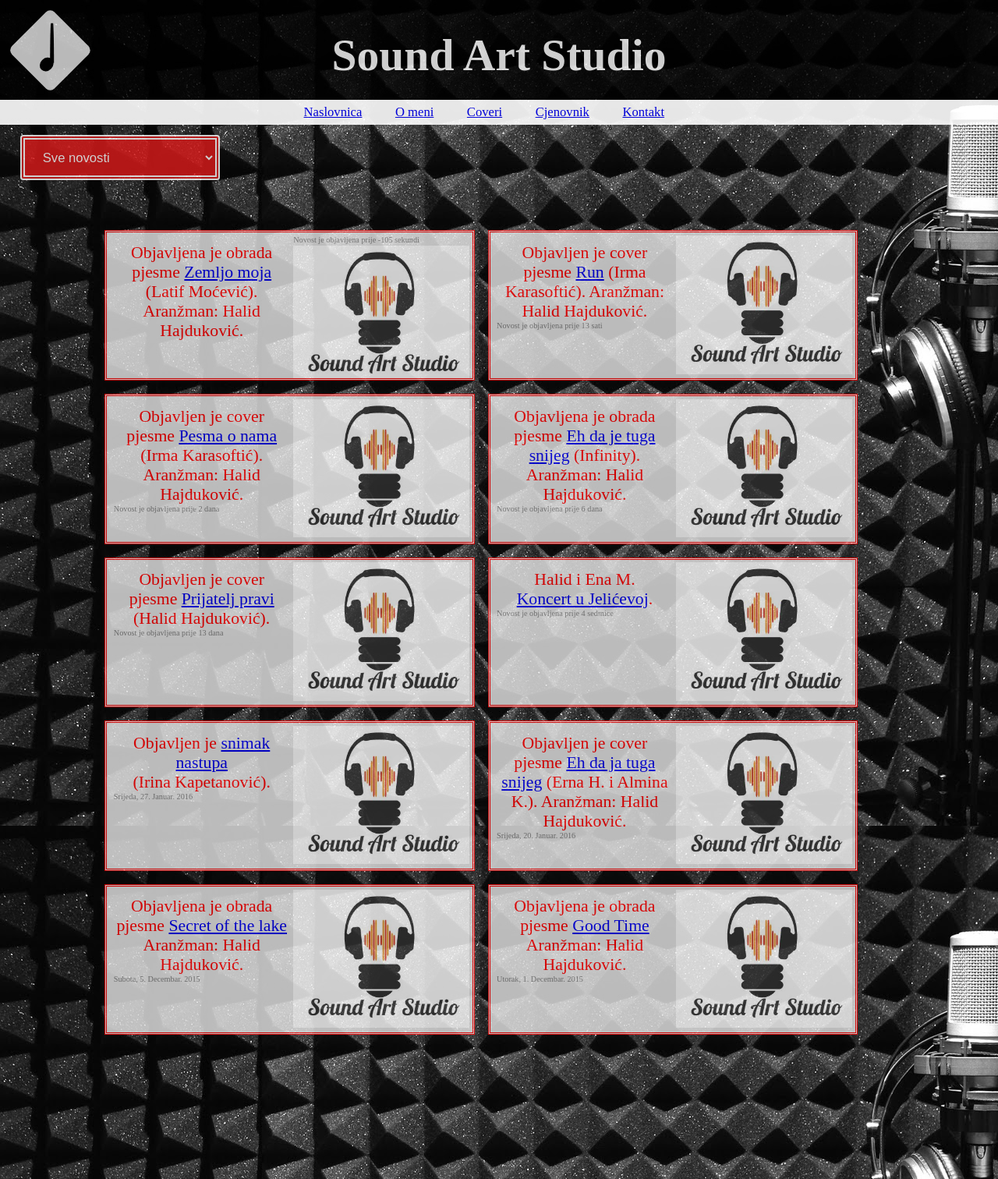
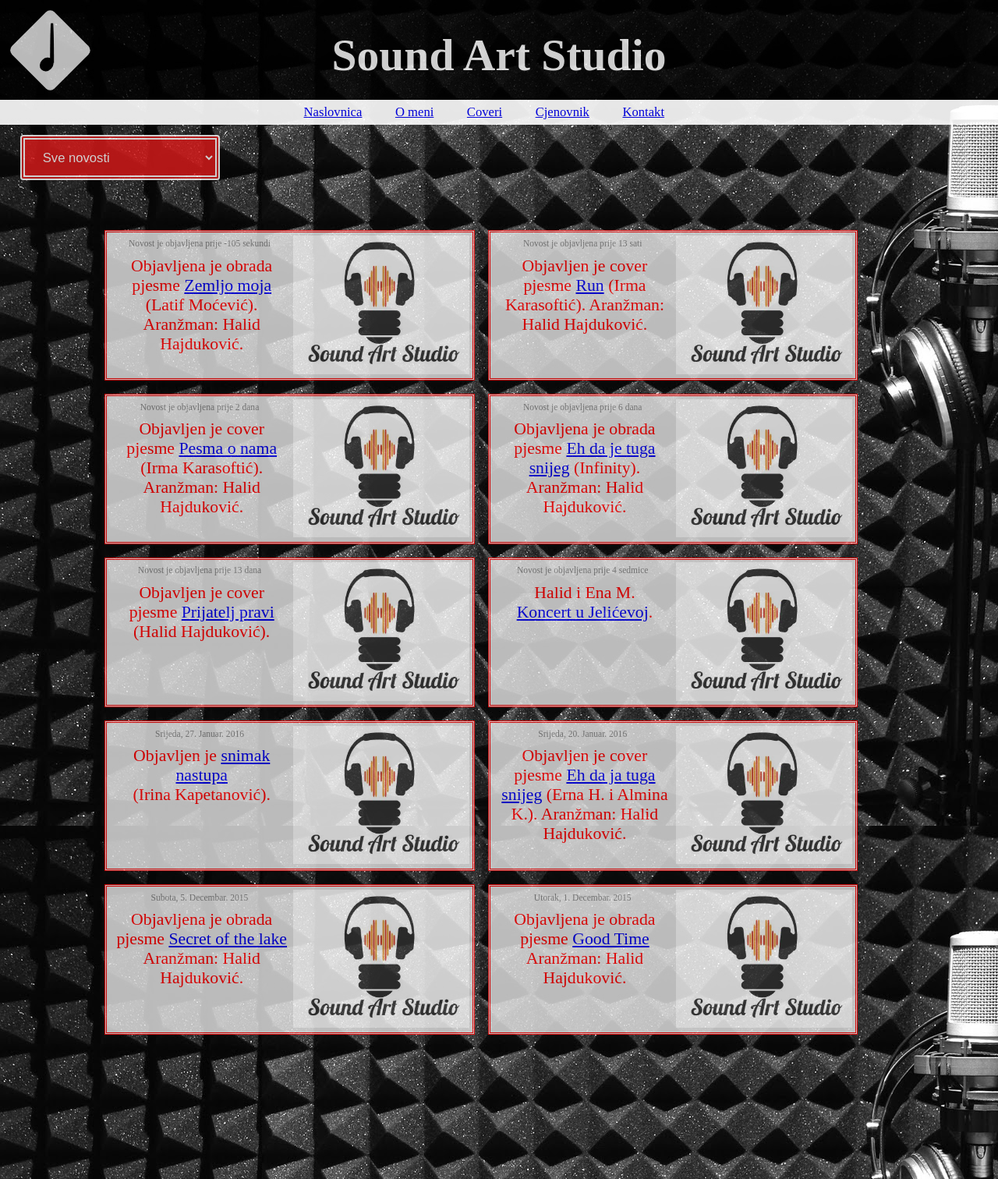
Before and after one commit to IrmaKarasoftic/MuzickiStudio, a PHP site: page / in a window 1280 px wide. Shown: the top 1512 px of the page at 78% size. Run offline with PHP 8.4, Linux system fonts and the light colour scheme; some web fonts are replaced.

Commit message:
Zavrsena spirala 2
Gotova spirala 2

```diff
--- a/index.html
+++ b/index.html
@@ -36,35 +36,36 @@
 
 				<div class="Red">
 					<div class="Novost">
-						<p> Objavljena je obrada pjesme
-							<a href="https://www.youtube.com/watch?v=En7SDhn48Us&feature=share" target=_blank>Zemljo moja</a> (Latif Moćević).
-							Aranžman: Halid Hajduković.<br></p>
-							<label class="vrijeme">April 2, 2016 21:02:59</label>
+						<div class="vrijeme">April 2, 2016 21:02:59</div>
+						<p>Objavljena je obrada pjesme
+							<a href="https://www.youtube.com/watch?v=En7SDhn48Us&feature=share" target=_blank>Zemljo moja</a> (Latif Moćević). Aranžman: Halid Hajduković.<br></p>
 							<label class="pomvrijeme">April 2, 2016 11:11:59</label>
 							<img src="Slike/sas.jpg" alt="Logo">
 						</div>
 
 
-						<div class="Novost"><p>Objavljen je cover pjesme
-							<a href="https://www.youtube.com/watch?v=BHxn53COWbY" target=_blank>Run</a> (Irma Karasoftić).
-							Aranžman: Halid Hajduković.<br>
-							<label class="vrijeme">April 2, 2016 7:11:59</label></p>
-							<label class="pomvrijeme">April 1, 2016 11:11:59</label>
-							<img src="Slike/sas.jpg" alt="Logo"></div>
+						<div class="Novost">
+							<div class="vrijeme">April 2, 2016 7:11:59</div>
+							<p>Objavljen je cover pjesme
+								<a href="https://www.youtube.com/watch?v=BHxn53COWbY" target=_blank>Run</a> (Irma Karasoftić). Aranžman: Halid Hajduković.<br></p>
+								<label class="pomvrijeme">April 2, 2016 7:11:59</label>
+								<img src="Slike/sas.jpg" alt="Logo">
+							</div>
 						</div>
 
 						<div class="Red">
-							<div class="Novost"><p>Objavljen je cover pjesme <a href="https://www.youtube.com/watch?v=MeCjl_ZLjsE" target=_blank>Pesma o nama</a> (Irma Karasoftić).
-								Aranžman: Halid Hajduković.<br>
-								<label class="vrijeme">March 31, 2016 17:16:00</label></p>
+							<div class="Novost">
+								<div class="vrijeme">March 31, 2016 17:16:00</div>
+								<p>Objavljen je cover pjesme
+									<a href="https://www.youtube.com/watch?v=MeCjl_ZLjsE" target=_blank>Pesma o nama</a> (Irma Karasoftić). Aranžman: Halid Hajduković.<br></p>
 								<label class="pomvrijeme">March 31, 2016 17:16:00</label>
 								<img src="Slike/sas.jpg" alt="Logo">
 							</div>
 
 							<div class="Novost">
+								<div class="vrijeme">March 27, 2016 17:16:00</div>
 								<p>Objavljena je obrada pjesme
-									<a href="https://www.youtube.com/watch?v=Q_d055QmLpY" target=_blank>Eh da je tuga snijeg</a> (Infinity). Aranžman: Halid Hajduković.<br>
-									<label class="vrijeme">March 27, 2016 17:16:00</label></p>
+									<a href="https://www.youtube.com/watch?v=Q_d055QmLpY" target=_blank>Eh da je tuga snijeg</a> (Infinity). Aranžman: Halid Hajduković.<br></p>
 									<label class="pomvrijeme">March 30, 2016 17:16:00</label>
 									<img src="Slike/sas.jpg" alt="Logo">
 								</div>
@@ -72,36 +73,34 @@
 
 							<div class="Red">
 								<div class="Novost">
+									<div class="vrijeme">March 20, 2016 17:16:00</div>
 									<p>Objavljen je cover pjesme
-										<a href="https://www.youtube.com/watch?v=apfh3TMcP-s" target=_blank>Prijatelj pravi</a> (Halid Hajduković).<br>
-										<label class="vrijeme">March 20, 2016 17:16:00</label></p>
+										<a href="https://www.youtube.com/watch?v=apfh3TMcP-s" target=_blank>Prijatelj pravi</a> (Halid Hajduković).<br></p>
 										<label class="pomvrijeme">March 20, 2016 17:16:00</label>
 										<img src="Slike/sas.jpg" alt="Logo">
 									</div>
 
 									<div class="Novost">
-										<p>Halid i Ena M.
-											<a href="https://www.youtube.com/watch?v=fAWFKCzF5Ms" target=_blank><br>Koncert u Jelićevoj</a>.<br>
-											<label class="vrijeme">March 4, 2016 17:16:00</label></p>
-											<label class="pomvrijeme">March 4, 2016 17:16:00</label>
+										<div class="vrijeme">March 4, 2016 17:16:00</div>
+										<p>Halid i Ena M. <a href="https://www.youtube.com/watch?v=fAWFKCzF5Ms" target=_blank><br>Koncert u Jelićevoj</a>.<br></p>
+											<div class="pomvrijeme">March 4, 2016 17:16:00</div>
 											<img src="Slike/sas.jpg" alt="Logo">
 										</div>
 									</div>
 
 									<div class="Red">
 										<div class="Novost">
+											<div class="vrijeme">January 27, 2016 17:16:00</div>
 											<p>Objavljen je
-												<a href="https://www.youtube.com/watch?v=4T0aihri5Vk" target=_blank>snimak nastupa</a> <br>(Irina Kapetanović).<br>
-												<label class="vrijeme">January 27, 2016 17:16:00</label></p>
+												<a href="https://www.youtube.com/watch?v=4T0aihri5Vk" target=_blank>snimak nastupa</a> <br>(Irina Kapetanović).<br></p>
 												<label class="pomvrijeme">January 27, 2016 17:16:00</label>
 												<img src="Slike/sas.jpg" alt="Logo">
 											</div>
 
 											<div class="Novost">
+												<div class="vrijeme">January 20, 2016 17:16:00</div>
 												<p>Objavljen je cover pjesme
-													<a href="https://www.youtube.com/watch?v=AUHTJCqNx6s" target=_blank>Eh da ja tuga snijeg</a> (Erna H. i Almina K.).
-													Aranžman: Halid Hajduković.<br>
-													<label class="vrijeme">January 20, 2016 17:16:00</label></p>
+													<a href="https://www.youtube.com/watch?v=AUHTJCqNx6s" target=_blank>Eh da ja tuga snijeg</a> (Erna H. i Almina K.). Aranžman: Halid Hajduković.<br></p>
 													<label class="pomvrijeme">January 20, 2016 17:16:00</label>
 													<img src="Slike/sas.jpg" alt="Logo">
 												</div>
@@ -109,17 +108,17 @@
 
 											<div class="Red">
 												<div class="Novost">
+													<div class="vrijeme">December 5, 2015 17:16:00</div>
 													<p>Objavljena je obrada pjesme
-														<a href="https://www.youtube.com/watch?v=W-XrlBVO10k" target=_blank>Secret of the lake</a> Aranžman: Halid Hajduković.<br>
-														<label class="vrijeme">December 5, 2015 17:16:00</label></p>
+														<a href="https://www.youtube.com/watch?v=W-XrlBVO10k" target=_blank>Secret of the lake</a> Aranžman: Halid Hajduković.<br></p>
 														<label class="pomvrijeme">December 5, 2015 17:16:00</label>
 														<img src="Slike/sas.jpg" alt="Logo">
 													</div>
 
 													<div class="Novost">
+														<div class="vrijeme">December 1, 2015 17:16:00</div>
 														<p>Objavljena je obrada pjesme
-															<a href="https://www.youtube.com/watch?v=LNWnGap3Rws" target=_blank>Good Time</a> Aranžman: Halid Hajduković.<br>
-															<label class="vrijeme">December 1, 2015 17:16:00</label></p>
+															<a href="https://www.youtube.com/watch?v=LNWnGap3Rws" target=_blank>Good Time</a> Aranžman: Halid Hajduković.<br></p>
 															<label class="pomvrijeme">December 1, 2015 17:16:00</label>
 															<img src="Slike/sas.jpg" alt="Logo">
 														</div>
--- a/stil.css
+++ b/stil.css
@@ -57,7 +57,7 @@ body {
 
 #meni a:active {
 	text-decoration: none;
-	outline: 0.3px solid red;
+	outline: 0.1vw solid red;
 	color: #8C0000;
 }
 
@@ -190,7 +190,7 @@ body {
 
 .omeni a:active {
 	text-decoration: none;
-	outline: 0.3px solid red;
+	outline: 0.1vw solid red;
 	color: #8C0000;
 }
 
@@ -219,6 +219,7 @@ body {
 	margin: 0.5vw;
 	overflow: hidden;
 	background-size: contain;
+	overflow: hidden;
 }
 
 .GlavniDioNovosti .Novost p
@@ -233,6 +234,8 @@ body {
 	align-content:center;
 }
 
+
+
 .Novost img
 {
 	display: inline-block;
@@ -243,20 +246,6 @@ body {
 
 .Novost:hover {
 	opacity:0.7;
-}
-
-.Novost p
-{
-	position: absolute;
-	bottom: 1.3vw;
-}
-
-.Novost .vrijeme
-{
-	bottom: 0;
-	float:left;
-	height:1vw;
-	text-align: center;
 }
 
 table {
@@ -408,11 +397,15 @@ a.fb:hover, a.yt:hover {
 }
 
 .vrijeme {
-	text-align:left;
-	font-size:0.8vw;
+	text-align:center;
+	font-size:0.9vw;
 	color:grey;
 	margin-bottom: 0;
 	padding-bottom:0;
+	padding-top: 0.3vw;
+	position: absolute;
+	clear:both;
+	width: 49%;
 }
 
 select#izdvoji {
```
